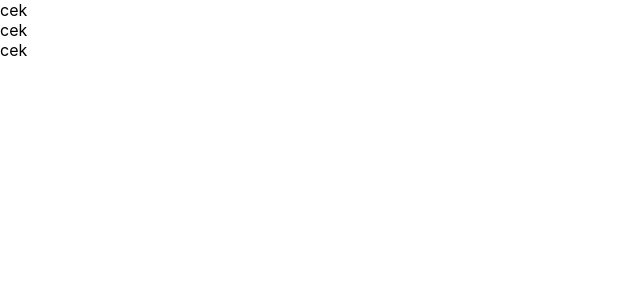
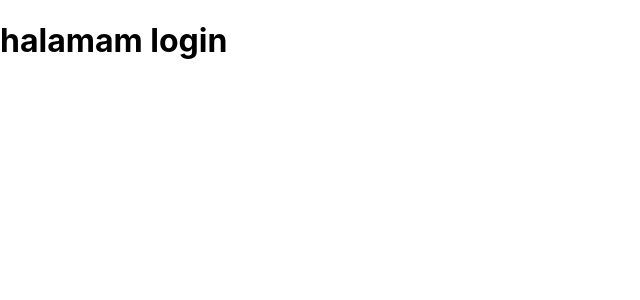
Before and after one commit to unXpected7/Cheetah, a React (Create React App) app in the folder Frontend/: page / in a window 1280 px wide. Shown: the top 300 px of the page, without its empty margins (0-640 px from the left). Built offline with nearby package versions, Linux system fonts and the light colour scheme.

Commit message:
add router main , login, and Register

```diff
--- a/Frontend/src/App.js
+++ b/Frontend/src/App.js
@@ -1,13 +1,31 @@
 import './App.css';
-// import {BrowserRouter, Route, Routes} from 'react-router-dom';
 import SignUp from './Components/SignUp';
+import {Routes, BrowserRouter, Route} from 'react-router-dom';
+import SignIn from './Components/SignIn'
+import Main from './Components/Main'
 
 function App() {
-  return (
-    <div>
-      <SignUp/>
-    </div>
-  );
-}
+
+  const isLogin = false; //static first will be changed when you have redux
+
+  const AuthRoutes = ()=>(
+    <Routes>
+         <Route path='/' element={<SignIn/>}/>
+         <Route path='/SignUp' element={<SignUp/>}/>
+    </Routes>
+  )
+
+  const ContentRoutes  = ()=> (
+    <Routes>
+         <Route path='/' element={<Main/>}/>
+    </Routes>
+  )
+
+    return (
+      <BrowserRouter>
+         {isLogin ? <ContentRoutes /> : <AuthRoutes />}
+      </BrowserRouter>
+    );
+  }
 
 export default App;
--- a/Frontend/src/index.js
+++ b/Frontend/src/index.js
@@ -3,19 +3,9 @@ import ReactDOM from 'react-dom';
 import './index.css';
 import App from './App';
 import reportWebVitals from './reportWebVitals';
-import {BrowserRouter, Route, Routes} from 'react-router-dom';
-import SignIn from './Components/SignIn';
-import Main from './Components/Main';
 
 ReactDOM.render(
-  <BrowserRouter>
-    <Routes>
-        <Route path='/' element={<App />}/>
-        <Route path='/signin' element={<SignIn/>}/>
-        <Route path='/main' element={<Main/>}/>
-    </Routes>
-  </BrowserRouter>,
-
+  <App/>,
   document.getElementById('root')
 );
 
```
